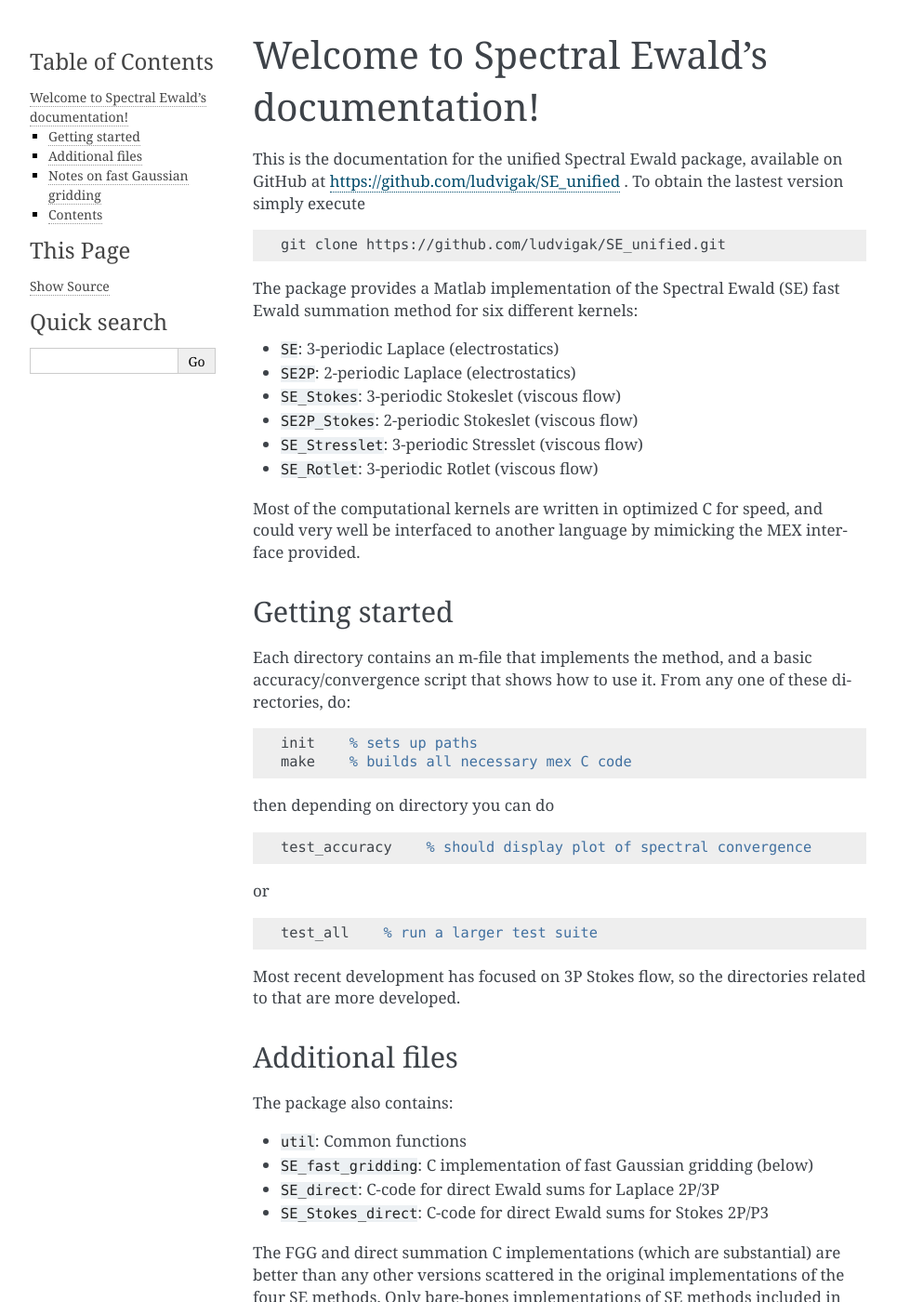
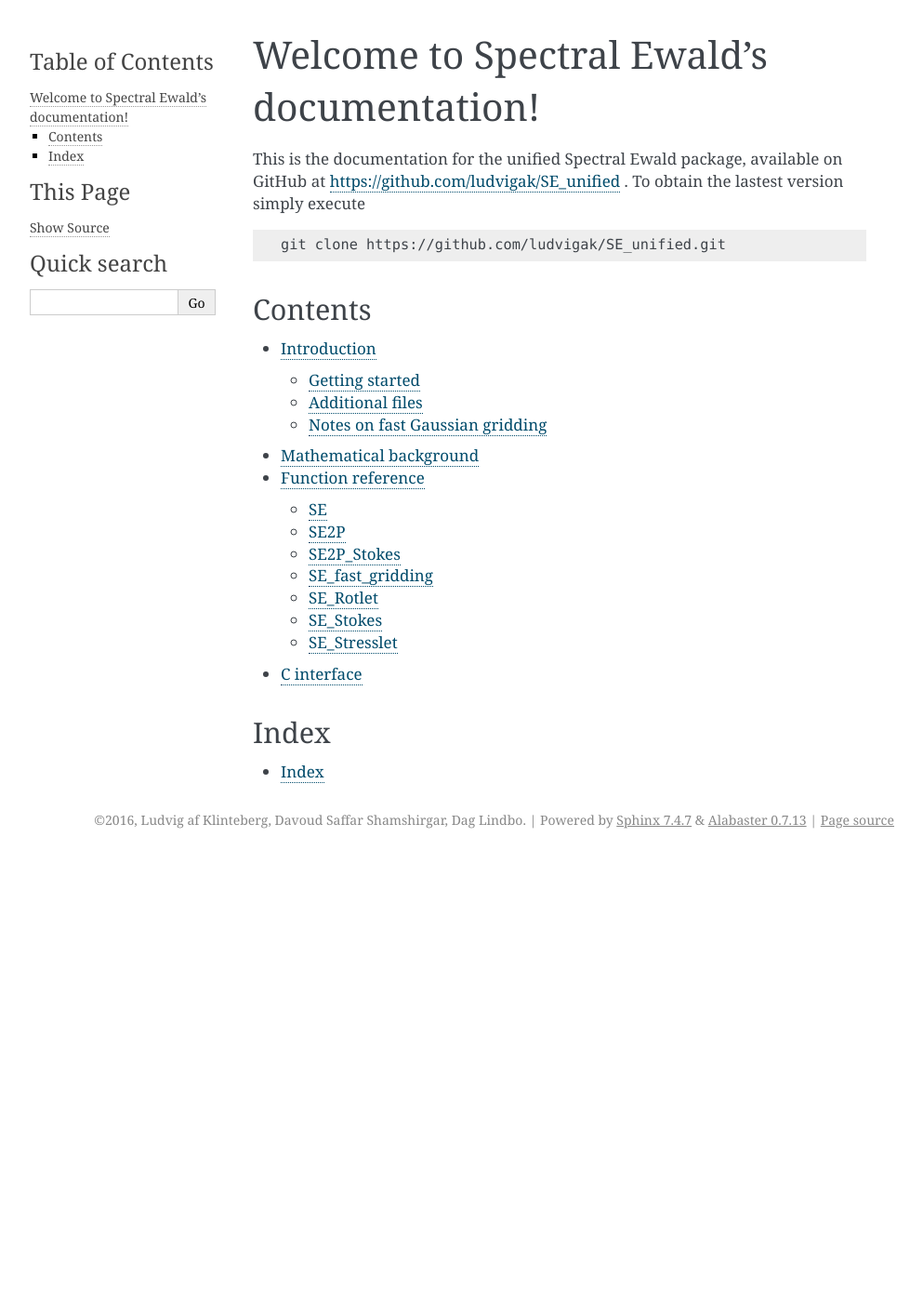
Before and after one commit to ludvigak/SE_unified, a Sphinx documentation site: the page built from docs/index.rst, in a window 1280 px wide and 1400 px high. Shown: the whole window at 93% size, without its empty margins (148-1141 px from the left). Built offline with Sphinx 7.4.7, drawn with Linux system fonts in a browser that asks for light colours; some of the changed text lies outside the part shown.

Commit message:
documentation update

```diff
--- a/docs/conf.py
+++ b/docs/conf.py
@@ -18,7 +18,9 @@ import os
 # If extensions (or modules to document with autodoc) are in another directory,
 # add these directories to sys.path here. If the directory is relative to the
 # documentation root, use os.path.abspath to make it absolute, like shown here.
-#sys.path.insert(0, os.path.abspath('.'))
+
+sys.path.insert(0, os.path.abspath('..'))
+matlab_src_dir = os.path.abspath('..')
 
 # -- General configuration ------------------------------------------------
 
@@ -28,9 +30,9 @@ import os
 # Add any Sphinx extension module names here, as strings. They can be
 # extensions coming with Sphinx (named 'sphinx.ext.*') or your custom
 # ones.
-extensions = [
-    'sphinx.ext.mathjax',
-]
+extensions = ['breathe', 'sphinx.ext.mathjax', 'sphinx.ext.autodoc', 'sphinxcontrib.matlab']
+
+primary_domain = 'mat'
 
 # Add any paths that contain templates here, relative to this directory.
 templates_path = ['_templates']
--- a/docs/index.rst
+++ b/docs/index.rst
@@ -9,82 +9,17 @@ https://github.com/ludvigak/SE_unified . To obtain the lastest version simply ex
 
     git clone https://github.com/ludvigak/SE_unified.git
 
-The package provides a Matlab implementation of the Spectral Ewald (SE) fast Ewald
-summation method for six different kernels:
-
-- ``SE``:          3-periodic Laplace (electrostatics)
-- ``SE2P``:        2-periodic Laplace (electrostatics)
-- ``SE_Stokes``:    3-periodic Stokeslet (viscous flow)
-- ``SE2P_Stokes``:  2-periodic Stokeslet (viscous flow)
-- ``SE_Stresslet``: 3-periodic Stresslet (viscous flow)
-- ``SE_Rotlet``:    3-periodic Rotlet    (viscous flow)
-
-Most of the computational kernels are written in optimized C for speed, and could very
-well be interfaced to another language by mimicking the MEX interface provided.
-
-Getting started
----------------
-Each directory contains an m-file that implements the method, and a
-basic accuracy/convergence script that shows how to use it. From any
-one of these directories, do:
-
-.. code-block:: matlab
-
-   init    % sets up paths
-   make    % builds all necessary mex C code
-
-then depending on directory you can do
-
-.. code-block:: matlab
-
-   test_accuracy    % should display plot of spectral convergence
-
-or
-
-.. code-block:: matlab
-
-   test_all    % run a larger test suite
-
-Most recent development has focused on 3P Stokes flow, so the directories related to that are more developed.
-
-Additional files
-----------------
-The package also contains:
-
-* ``util``: Common functions
-* ``SE_fast_gridding``: C implementation of fast Gaussian gridding (below)
-* ``SE_direct``: C-code for direct Ewald sums for Laplace 2P/3P
-* ``SE_Stokes_direct``: C-code for direct Ewald sums for Stokes 2P/P3
-
-The FGG and direct summation C implementations (which are substantial)
-are better than any other versions scattered in the original
-implementations of the four SE methods. Only bare-bones
-implementations of SE methods included in this package. Associated
-methods for e.g. fast real-space summation are not included. These can
-be found in the original implementation directories, and may need to
-be integrated before they work. Original implementations include
-Matlab-implementations of FGG and direct summation, which are not
-part of this package.
-
-Notes on fast Gaussian gridding
--------------------------------
-
-1. Common mex wrappers are included, compiled from application makefiles (above) or from
-   the matlab verification tests found in 'Xp_matlab_impl'
-
-2. Stand-alone C test code found in 'testing', useful for debugging and checking for memory leaks.
-
-3. The FGG C-code contains comments that are meant to be helpful.
-
-4. By default, manually implemented SSE2 implementations are ENABLED, see comments in  SE_fgg.c
-
-5. There are remnants of OpenMP parallelization to be found throughout.  It is easy to add  appropriate work-sharing loop directives, particularly in the from-grid part. The most  mature OpenMP can be found in the original SE2P implementation (not in this package)
-
-
-
 Contents
 --------
 .. toctree::
    :maxdepth: 2
 
+   rst/introduction.rst
+   rst/math.rst
+   rst/matlab_reference.rst
    rst/cinterface.rst
+
+Index
+-----
+
+* :ref:`genindex`
--- a/docs/rst/cinterface.rst
+++ b/docs/rst/cinterface.rst
@@ -1,3 +1,5 @@
 
 C interface
 ===========
+
+TBD
```
Also changed, not shown: docs/rst/introduction.rst (added, +76 -0 lines), docs/rst/math.rst (added, +17 -0 lines), docs/rst/matlab_reference.rst (added, +46 -0 lines).
